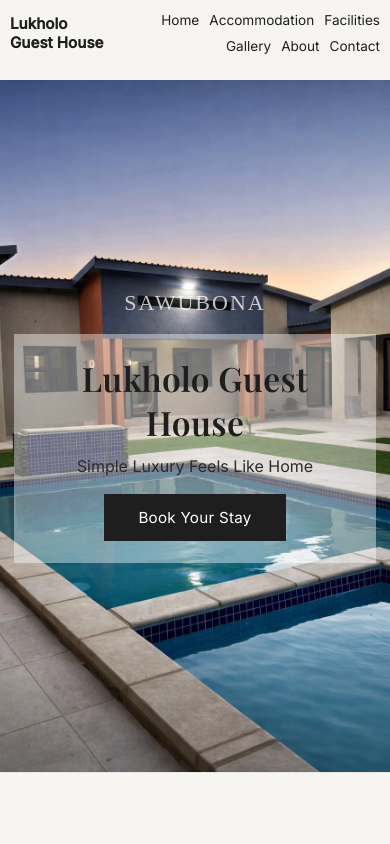
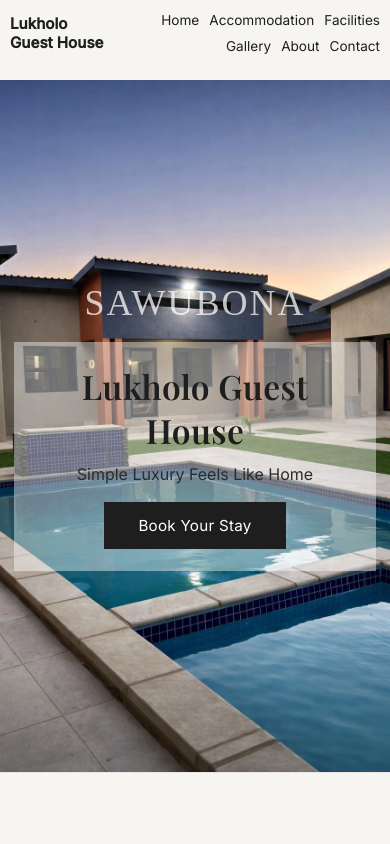
Before and after one commit to modaukgala/lukholo-guest-house-demo, a plain HTML site: page index.html in a window 390 px wide. Shown: the top 844 px of the page. Drawn offline with nearby package versions, Linux system fonts and the light colour scheme.

Commit message:
Add files via upload

```diff
--- a/styles.css
+++ b/styles.css
@@ -416,8 +416,10 @@ section + section{
   }
 
   .greeting{
-    font-size: 22px; /* still readable on phone */
+    font-size: 36px; /* still readable on phone */
     letter-spacing: 2px;
+    text-transform: uppercase;
+    font-family: "Cormorant Garamond", serif;
   }
 }
 
```
